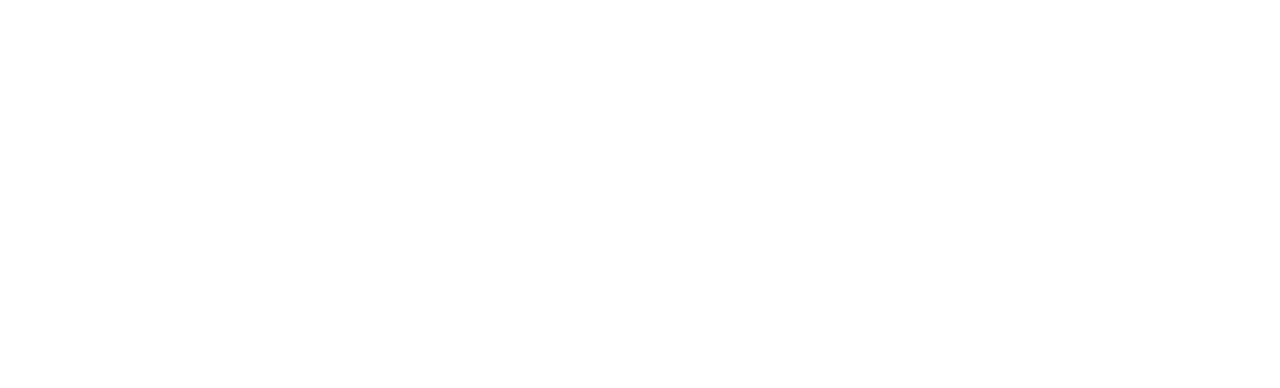
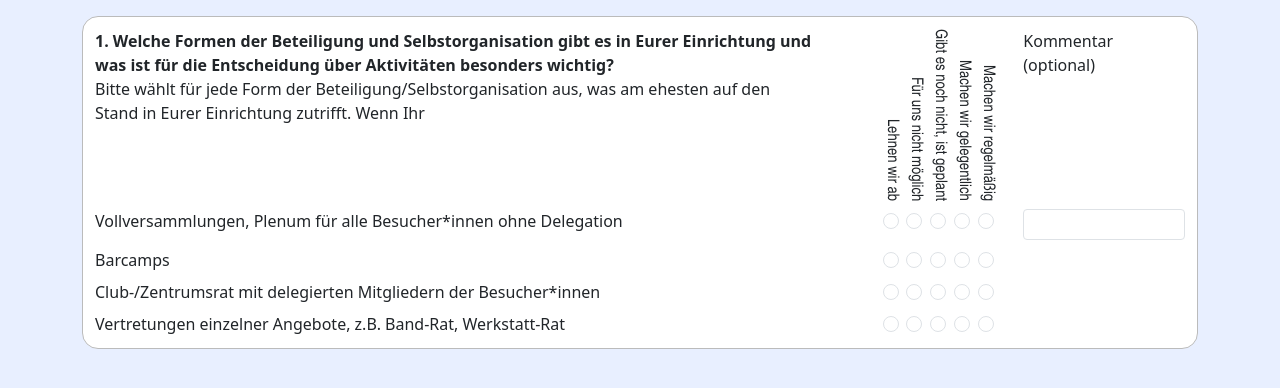
Before and after one commit to garnellos/digital-eval, a website: page index.html in a window 1280 px wide. Drawn offline with nearby package versions, Linux system fonts and the light colour scheme.

Commit message:
humble beginnings

```diff
--- a/default.css
+++ b/default.css
@@ -0,0 +1,28 @@
+body {
+    background-color: #e8efff !important;
+}
+
+.question {
+    background-color: white;
+    border: thin solid #bbb;
+    border-radius: 1em;
+    padding: .5em;
+}
+
+.question .row {
+    padding: .25em;
+    /* border-top: thin solid #ddd; */
+}
+
+.legend-vertical {
+    font-family: "Arial Narrow";
+    padding-right: 0;
+    writing-mode: vertical-rl;
+    text-orientation: sideways;
+    text-align: right;
+}
+
+.item-selection {
+    padding-right: 1.1em !important;
+    letter-spacing: .225em;
+}
--- a/index.html
+++ b/index.html
@@ -1,10 +1,109 @@
 <!DOCTYPE html>
-<html lang="en">
+<html lang="de">
 <head>
-    <meta charset="UTF-8">
-    <title>Title</title>
+    <link href="./default.css" rel="stylesheet">
+    <link   href="https://cdn.jsdelivr.net/npm/bootstrap@5.3.6/dist/css/bootstrap.min.css"
+            rel="stylesheet"
+            integrity="sha384-4Q6Gf2aSP4eDXB8Miphtr37CMZZQ5oXLH2yaXMJ2w8e2ZtHTl7GptT4jmndRuHDT"
+            crossorigin="anonymous">
 </head>
 <body>
-
+<div class="container">
+    <form class="question" id="q1" style="margin-top: 1em;">
+        <div class="row">
+            <div class="col-8">
+                <strong>1. Welche Formen der Beteiligung und Selbstorganisation gibt es in Eurer Einrichtung und was ist für die Entscheidung über Aktivitäten besonders wichtig?</strong><br/>
+                Bitte wählt für jede Form der Beteiligung/Selbstorganisation aus, was am ehesten auf den Stand in Eurer Einrichtung zutrifft.
+                Wenn Ihr
+            </div>
+            <div class="col-2 legend-vertical">
+                Machen wir regelmäßig<br/>
+                Machen wir gelegentlich<br/>
+                Gibt es noch nicht, ist geplant<br/>
+                Für uns nicht möglich<br/>
+                Lehnen wir ab
+            </div>
+            <div class="col-2" style="vertical-align: text-bottom;">
+                Kommentar (optional)
+            </div>
+        </div>
+        <!-- Vollversammlungen etc. -->
+        <div class="row item">
+            <div class="col-8 item-description">
+                Vollversammlungen, Plenum für alle Besucher*innen ohne Delegation
+            </div>
+            <div class="col-2 item-selection" style="text-align: right">
+                <input class="form-check-input" type="radio" name="q1-1"
+                       value="1" title="Lehnen wir ab" />
+                <input class="form-check-input" type="radio" name="q1-1"
+                       value="2" title="Für uns nicht möglich" />
+                <input class="form-check-input" type="radio" name="q1-1"
+                       value="3" title="Gibt es noch nicht, ist geplant" />
+                <input class="form-check-input" type="radio" name="q1-1"
+                       value="4" title="Machen wir gelegentlich" />
+                <input class="form-check-input" type="radio" name="q1-1"
+                       value="5" title="Machen wir regelmäßig" />
+            </div>
+            <div class="col-2">
+                <input class="form-control form-control-sm" type="text"
+                       name="q1-1-comment" title="Ergänzender Kommentar" />
+            </div>
+        </div>
+        <!-- Barcamps -->
+        <div class="row item">
+            <div class="col-8 item-description">
+                Barcamps
+            </div>
+            <div class="col-2 item-selection" style="text-align: right">
+                <input class="form-check-input" type="radio" name="q1-2"
+                       value="1" title="Lehnen wir ab" />
+                <input class="form-check-input" type="radio" name="q1-2"
+                       value="2" title="Für uns nicht möglich" />
+                <input class="form-check-input" type="radio" name="q1-2"
+                       value="3" title="Gibt es noch nicht, ist geplant" />
+                <input class="form-check-input" type="radio" name="q1-2"
+                       value="4" title="Machen wir gelegentlich" />
+                <input class="form-check-input" type="radio" name="q1-2"
+                       value="5" title="Machen wir regelmäßig" />
+            </div>
+        </div>
+        <!-- Clubrat -->
+        <div class="row item">
+            <div class="col-8 item-description">
+                Club-/Zentrumsrat mit delegierten Mitgliedern der Besucher*innen
+            </div>
+            <div class="col-2 item-selection" style="text-align: right">
+                <input class="form-check-input" type="radio" name="q1-3"
+                       value="1" title="Lehnen wir ab" />
+                <input class="form-check-input" type="radio" name="q1-3"
+                       value="2" title="Für uns nicht möglich" />
+                <input class="form-check-input" type="radio" name="q1-3"
+                       value="3" title="Gibt es noch nicht, ist geplant" />
+                <input class="form-check-input" type="radio" name="q1-3"
+                       value="4" title="Machen wir gelegentlich" />
+                <input class="form-check-input" type="radio" name="q1-3"
+                       value="5" title="Machen wir regelmäßig" />
+            </div>
+        </div>
+        <!-- Vertretungen einzelner Angebote -->
+        <div class="row item">
+            <div class="col-8 item-description">
+                Vertretungen einzelner Angebote, z.B. Band-Rat, Werkstatt-Rat
+            </div>
+            <div class="col-2 item-selection" style="text-align: right">
+                <input class="form-check-input" type="radio" name="q1-4"
+                       value="1" title="Lehnen wir ab" />
+                <input class="form-check-input" type="radio" name="q1-4"
+                       value="2" title="Für uns nicht möglich" />
+                <input class="form-check-input" type="radio" name="q1-4"
+                       value="3" title="Gibt es noch nicht, ist geplant" />
+                <input class="form-check-input" type="radio" name="q1-4"
+                       value="4" title="Machen wir gelegentlich" />
+                <input class="form-check-input" type="radio" name="q1-4"
+                       value="5" title="Machen wir regelmäßig" />
+            </div>
+        </div>
+    </form>
+</div>
 </body>
 </html>
```
Also changed, not shown: 1 other file.
